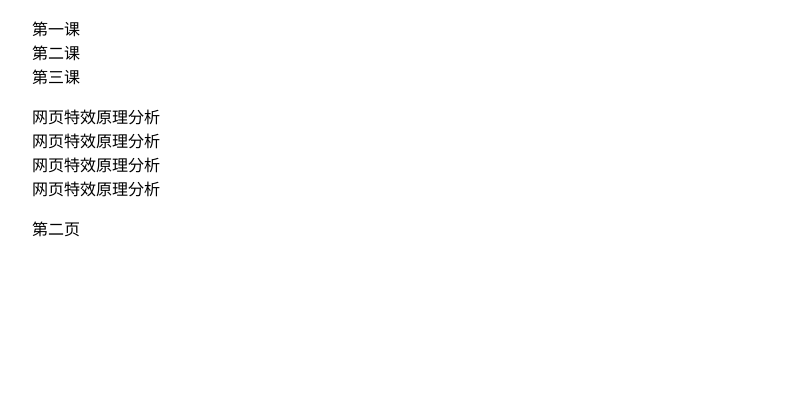
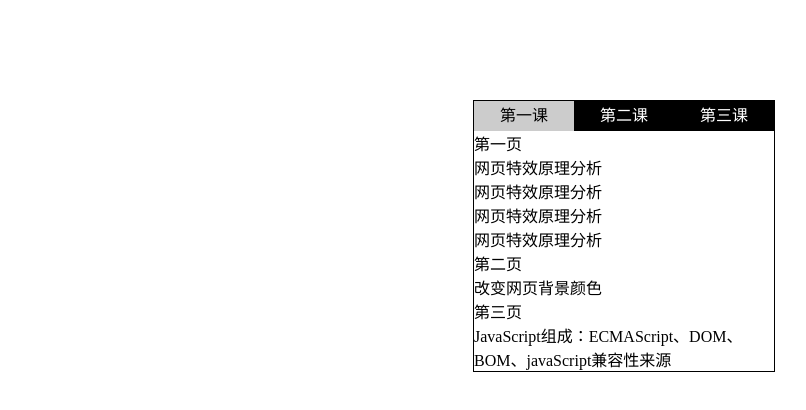
Before and after one commit to liuxinixn1205/liuxinxin, a plain HTML site: page dom/标签页练习.html in a window 1280 px wide. Shown: the whole page, without its empty margins (16-822 px from the left). Drawn offline with Linux system fonts and the light colour scheme.

Commit message:
dom练习

```diff
--- a/dom/标签页练习.html
+++ b/dom/标签页练习.html
@@ -4,60 +4,70 @@
     <meta charset="UTF-8">
     <title>标签页</title>
     <style>
+        *{
+            margin: 0;
+            padding: 0;
+        }
         ul{
-            list-style-type: none;
+            list-style: none;
         }
-        .top{
-            width: 500px;
-            background-color: #333333;
+        .box{
+            width: 300px;
+            border: 1px solid;
+            margin: 100px auto;
         }
-        .top li{
+        #tab li{
+            width: 100px;
+            height: 30px;
+            background-color: #000;
+            color: #ffffff;
             float: left;
-            background-color: #dddddd;
-
+            text-align: center;
+            line-height: 30px;
+        }
+        #tab .active{
+            background-color: #cccccc;
+            color: #000;
         }
     </style>
 </head>
 <body>
-<div>
+    <div class="box">
         <ul id="tab">
-        <li>第一课</li>
+            <li class="active">第一课</li>
             <li>第二课</li>
             <li>第三课</li>
         </ul>
-    <div class="content">
-        <ul class="">
+        <ul class="content">
+            <li>第一页</li>
             <li>网页特效原理分析</li>
             <li>网页特效原理分析</li>
             <li>网页特效原理分析</li>
             <li>网页特效原理分析</li>
         </ul>
-    </div>
-    <div>
-        <ul>
+        <ul class="content">
             <li>第二页</li>
-            <li></li>
+            <li>改变网页背景颜色</li>
         </ul>
-    </div>
-    <div>
-        <ul>
-            <li></li>
+        <ul class="content">
+            <li>第三页</li>
+            <li>JavaScript组成：ECMAScript、DOM、BOM、javaScript兼容性来源</li>
         </ul>
-    </div>
     </div>
 <script>
     var oTab = document.getElementById("tab");
-    var aTabLi = oTab.getElementsByTagName("li");
-    var aUl = document.getElementById("content").getElementsByTagName("ul");
+    var aLi = oTab.getElementsByTagName("li");
+    var aUl = document.getElementsByClassName("content");
 
-    for(var i=0;i<aTabli.length;i++){
-        aTabli[i].index = i;
-       oTabLi[i].onmouseover = function () {
-           for(var j=0;j<oTabLi.length;j++){
-               oTabLi[j].className  = "";
+    for(var i = 0;i<aLi.length;i++){
+        aLi[i].index = i;
+        aLi[i].onclick = function(){
+            for(var i =0 ;i<aLi.length;i++){
+                aLi[i].className = "";
+                aUl[i].style.display = "none";
+            }
             this.className = "active";
-               oUl[j].onmouseover.display = "none";
-           }
+            aUl[this.index].style.display = "block";
         }
     }
 </script>
```
Lines whose indentation alone changed are shown as unchanged.
